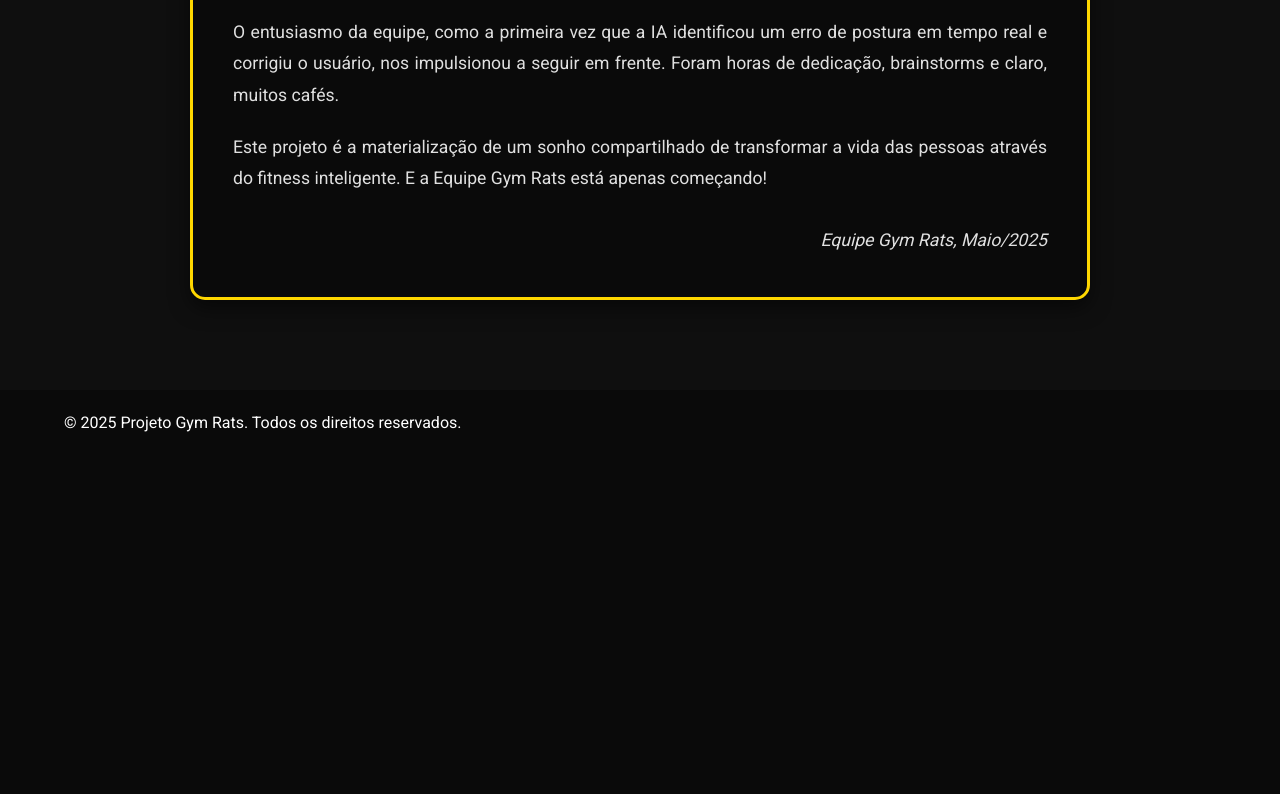
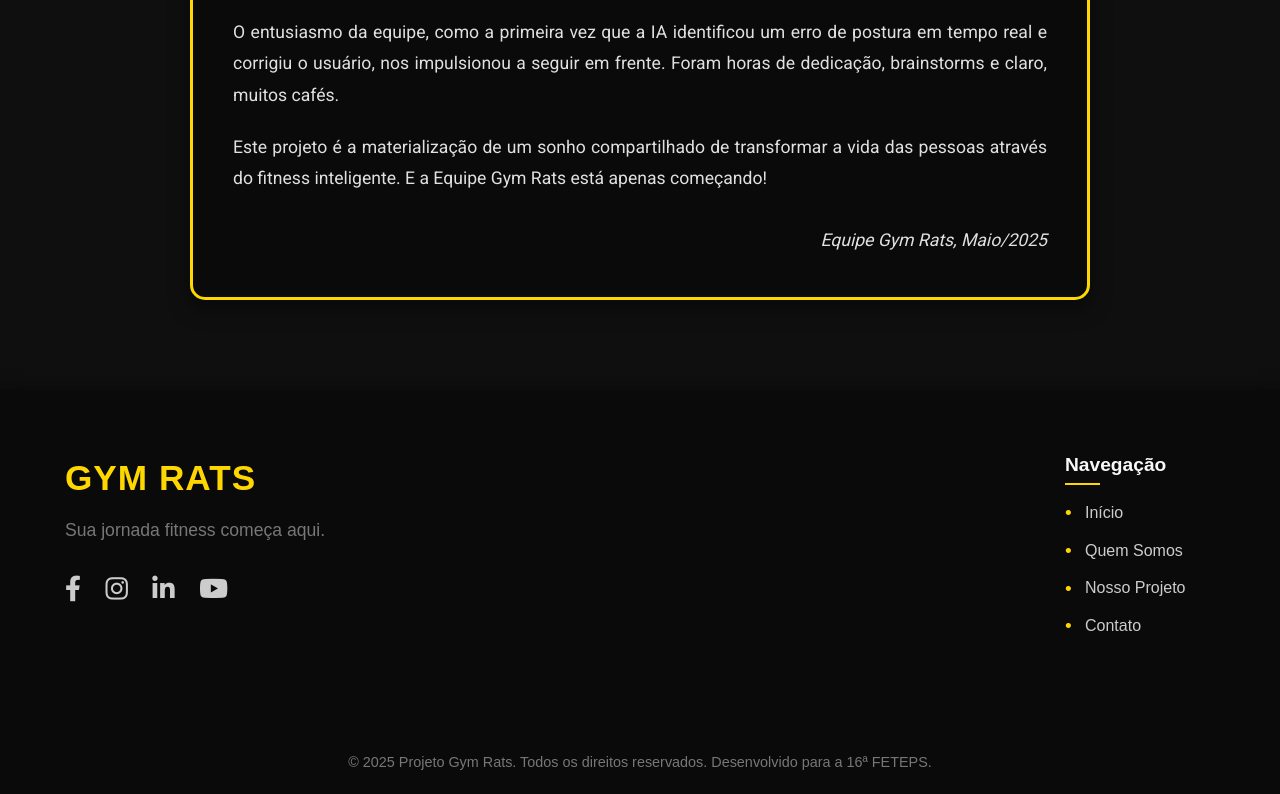
Before and after one commit to EquipeGymRats/inicio, a plain HTML site: page equipe.html in a window 1280 px wide. Shown: the part 2494-3288 px from the top of the page. Before the commit the page ends 2949 px from the top, so only its background shows below. Drawn offline with Linux system fonts and the light colour scheme.

Commit message:
correção

```diff
--- a/assets/style/equipe.css
+++ b/assets/style/equipe.css
@@ -80,7 +80,7 @@
         align-items: center;
         justify-content: flex-start;
         position: relative;
-        padding-bottom: 70px; /* Aumenta o padding inferior para a tag e social-links */
+        padding-bottom: 70px; /* Aumenta o padding inferior para a tag e social-links-perfil */
         min-height: 350px;
     }
 
@@ -164,7 +164,7 @@
     }
 
     /* Estilo para os links sociais - REPOSICIONADO */
-    .social-links {
+    .social-links-perfil {
         position: absolute;
         bottom: 20px;
         left: 50%;
@@ -178,7 +178,7 @@
         z-index: 5; /* Garante que esteja acima do conteúdo principal */
     }
 
-    .social-links a {
+    .social-links-perfil a {
         color: var(--color-yellow);
         font-size: 1.4em;
         transition: color 0.3s ease, transform 0.2s ease;
@@ -187,20 +187,20 @@
 
     /* Estilo para o professor tag e social links dentro do card do professor */
     /* Como o professor-card não tem mais estilo de fundo diferente,
-       o social-links dele terá o mesmo estilo dos outros cards, o que é consistente. */
-    /* Se quiser diferenciar as cores dos social-links do professor, pode reintroduzir uma classe específica no HTML do professor, ou algo como: */
+       o social-links-perfil dele terá o mesmo estilo dos outros cards, o que é consistente. */
+    /* Se quiser diferenciar as cores dos social-links-perfil do professor, pode reintroduzir uma classe específica no HTML do professor, ou algo como: */
     /*
-    .team-member-card:has(.professor-tag) .social-links a {
+    .team-member-card:has(.professor-tag) .social-links-perfil a {
         color: var(--color-black);
     }
-    .team-member-card:has(.professor-tag) .social-links a:hover {
+    .team-member-card:has(.professor-tag) .social-links-perfil a:hover {
         color: var(--color-yellow);
     }
     */
-    /* Para este exemplo, manteremos os social-links do professor com a mesma cor dos alunos para consistência. */
+    /* Para este exemplo, manteremos os social-links-perfil do professor com a mesma cor dos alunos para consistência. */
 
 
-    .social-links a:hover {
+    .social-links-perfil a:hover {
         transform: translateY(-3px);
         color: var(--color-white);
     }
@@ -345,7 +345,7 @@
         .dropcap {
             font-size: 3em;
         }
-        .social-links {
+        .social-links-perfil {
             padding: 6px 12px;
             font-size: 1.2em;
         }
--- a/assets/style/header.css
+++ b/assets/style/header.css
@@ -1,17 +1,17 @@
 /* Definição de Variáveis de Cores (coloque isso no topo do seu arquivo CSS principal) */
 :root {
-    --color-black: #0A0A0A; /* Preto quase puro, levemente suave */
-    --color-dark-gray: #1A1A1A; /* Cinza muito escuro para divisores, etc. */
-    --color-medium-gray: #777777; /* Cinza médio para textos secundários */
-    --color-light-gray: #CCCCCC; /* Cinza claro para a maioria dos textos */
-    --color-white: #F8F8F8; /* Branco suave para títulos */
-    --color-yellow: #FFD700; /* Amarelo vibrante para destaque */
+    --color-black-footer: #0A0A0A; /* Preto quase puro, levemente suave */
+    --color-dark-gray-footer: #1A1A1A; /* Cinza muito escuro para divisores, etc. */
+    --color-medium-gray-footer: #777777; /* Cinza médio para textos secundários */
+    --color-light-gray-footer: #CCCCCC; /* Cinza claro para a maioria dos textos */
+    --color-white-footer: #F8F8F8; /* Branco suave para títulos */
+    --color-yellow-footer: #FFD700; /* Amarelo vibrante para destaque */
 }
 
 /* Base do Footer */
 .main-footer {
-    background-color: var(--color-black);
-    color: var(--color-light-gray);
+    background-color: var(--color-black-footer);
+    color: var(--color-light-gray-footer);
     padding: 60px 0 20px;
     font-family: 'Arial', sans-serif;
     overflow: hidden;
@@ -40,7 +40,7 @@
 
 .footer-brand .brand-name {
     font-size: 2.2em;
-    color: var(--color-yellow);
+    color: var(--color-yellow-footer);
     margin-bottom: 10px;
     font-weight: bold;
     letter-spacing: 1px;
@@ -48,7 +48,7 @@
 
 .footer-brand .brand-tagline {
     font-size: 1.1em;
-    color: var(--color-medium-gray);
+    color: var(--color-medium-gray-footer);
     margin-bottom: 25px;
 }
 
@@ -57,7 +57,7 @@
 }
 
 .social-links a {
-    color: var(--color-light-gray);
+    color: var(--color-light-gray-footer);
     font-size: 1.6em;
     margin-right: 20px;
     transition: color 0.3s ease, transform 0.3s ease;
@@ -65,7 +65,7 @@
 }
 
 .social-links a:hover {
-    color: var(--color-yellow);
+    color: var(--color-yellow-footer);
     transform: translateY(-3px);
 }
 
@@ -85,7 +85,7 @@
 
 .link-group h4 {
     font-size: 1.2em;
-    color: var(--color-white);
+    color: var(--color-white-footer);
     margin-bottom: 20px;
     position: relative;
 }
@@ -97,7 +97,7 @@
     bottom: -5px;
     width: 35px;
     height: 2px;
-    background-color: var(--color-yellow);
+    background-color: var(--color-yellow-footer);
 }
 
 .link-group ul {
@@ -111,7 +111,7 @@
 }
 
 .link-group ul li a {
-    color: var(--color-light-gray);
+    color: var(--color-light-gray-footer);
     text-decoration: none;
     font-size: 1em;
     transition: color 0.3s ease;
@@ -123,7 +123,7 @@
 
 .link-group ul li a::before {
     content: '•';
-    color: var(--color-yellow);
+    color: var(--color-yellow-footer);
     position: absolute; /* Posiciona a bolinha absolutamente */
     left: 0; /* Alinha à esquerda do padding-left */
     font-size: 1.2em;
@@ -133,7 +133,7 @@
 }
 
 .link-group ul li a:hover {
-    color: var(--color-yellow);
+    color: var(--color-yellow-footer);
 }
 
 /* Barra Inferior (Copyright) */
@@ -142,9 +142,9 @@
     text-align: center;
     padding-top: 30px;
     margin-top: 40px;
-    border-top: 1px solid var(--color-dark-gray);
+    border-top: 1px solid var(--color-dark-gray-footer-footer);
     font-size: 0.9em;
-    color: var(--color-medium-gray);
+    color: var(--color-medium-gray-footer);
 }
 
 /* ==================================== */
--- a/equipe.html
+++ b/equipe.html
@@ -4,7 +4,10 @@
   <meta charset="UTF-8">
   <meta name="viewport" content="width=device-width, initial-scale=1.0">
   <title>Gym Rats: Nossa Equipe</title>
-  <link rel="stylesheet" href="assets/style/style.css"> <link rel="stylesheet" href="assets/style/equipe.css"> <link rel="preconnect" href="https://fonts.googleapis.com">
+  <link rel="stylesheet" href="assets/style/style.css">
+  <link rel="stylesheet" href="assets/style/equipe.css">
+  <link rel="preconnect" href="https://fonts.googleapis.com">
+  <link rel="stylesheet" href="assets/style/header.css">
   <link rel="shortcut icon" type="imagex/png" href="assets/logo.ico">
   <link rel="preconnect" href="https://fonts.gstatic.com" crossorigin>
   <link href="https://fonts.googleapis.com/css2?family=Montserrat:wght@400;700&family=Roboto:wght@400;700&display=swap" rel="stylesheet">
@@ -50,7 +53,7 @@
           <img src="assets/equipe/gui.jfif" alt="Foto de perfil de Guilherme" class="member-photo">
           <span class="member-name">Guilherme S.</span>
           <span class="member-role">Desenvolvedor Full Stack & Líder Técnico</span>
-          <div class="social-links">
+          <div class="social-links-perfil">
             <a href="https://www.instagram.com/guilherme.sillvestre/" target="_blank" aria-label="Instagram de Guilherme"><i class="fab fa-instagram"></i></a>
           </div>
         </div>
@@ -58,7 +61,7 @@
           <img src="assets/equipe/gaby.jfif" alt="Foto de perfil de Gabrielly" class="member-photo">
           <span class="member-name">Gabrielly Oliveira</span>
           <span class="member-role">UX/UI Designer & Especialista em Conteúdo</span>
-          <div class="social-links">
+          <div class="social-links-perfil">
             <a href="https://www.instagram.com/gaby_.yyx" target="_blank" aria-label="Instagram de Gabrielly"><i class="fab fa-instagram"></i></a>
           </div>
         </div>
@@ -66,7 +69,7 @@
           <img src="assets/equipe/yuri.jfif" alt="Foto de perfil de Ana Julia (Yuri)" class="member-photo">
           <span class="member-name">Ana Julia (Yuri)</span>
           <span class="member-role">Especialista em IA Aplicada & Consultora Fitness</span>
-          <div class="social-links">
+          <div class="social-links-perfil">
             <a href="https://www.instagram.com/yuri_pleyer/" target="_blank" aria-label="Instagram de Ana Julia"><i class="fab fa-instagram"></i></a>
           </div>
         </div>
@@ -77,7 +80,7 @@
           <div class="professor-tag">
           <i class="fas fa-chalkboard-teacher"></i> Professor
         </div>
-        <div class="social-links">
+        <div class="social-links-perfil">
          <a href="https://instagram.com/ari.neto.t" target="_blank" aria-label="Instagram do Professor Ari Neto"><i class="fab fa-instagram"></i></a>
         </div>
       </div>
@@ -120,10 +123,33 @@
     </div>
   </section>
 
-  <footer class="main-footer">
-    <div class="container">
-      <p>&copy; 2025 Projeto Gym Rats. Todos os direitos reservados.</p>
+ <footer class="main-footer">
+    <div class="footer-container">
+        <div class="footer-brand">
+            <h3 class="brand-name">GYM RATS</h3>
+            <p class="brand-tagline">Sua jornada fitness começa aqui.</p>
+            <div class="social-links">
+                <a href="https://www.facebook.com/projetogymrats" target="_blank" aria-label="Facebook"><i class="fab fa-facebook-f"></i></a>
+                <a href="https://www.instagram.com/projetogymrats" target="_blank" aria-label="Instagram"><i class="fab fa-instagram"></i></a>
+                <a href="https://www.linkedin.com/company/projetogymrats" target="_blank" aria-label="LinkedIn"><i class="fab fa-linkedin-in"></i></a>
+                <a href="https://www.youtube.com/@projetogymrats" target="_blank" aria-label="YouTube"><i class="fab fa-youtube"></i></a>
+            </div>
+        </div>
+
+        <div class="footer-links-single"> <div class="link-group">
+                <h4>Navegação</h4>
+                <ul>
+                    <li><a href="#inicio">Início</a></li>
+                    <li><a href="#quem-somos">Quem Somos</a></li>
+                    <li><a href="#projetos">Nosso Projeto</a></li>
+                    <li><a href="#contato">Contato</a></li>
+                </ul>
+            </div>
+        </div>
     </div>
-  </footer>
+    <div class="footer-bottom-bar">
+        <p>© 2025 Projeto Gym Rats. Todos os direitos reservados. Desenvolvido para a 16ª FETEPS.</p>
+    </div>
+</footer>
 </body>
 </html>
```
